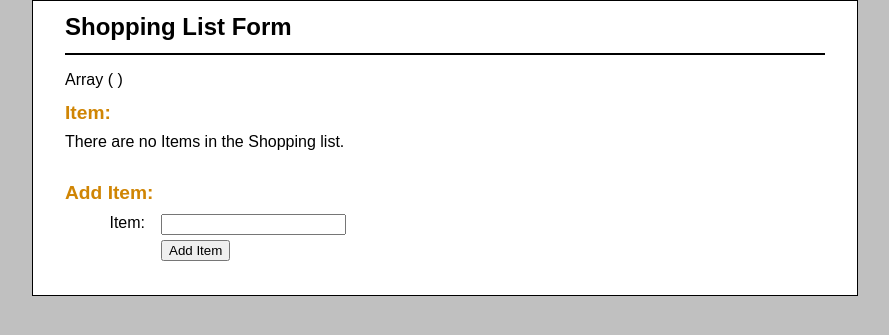
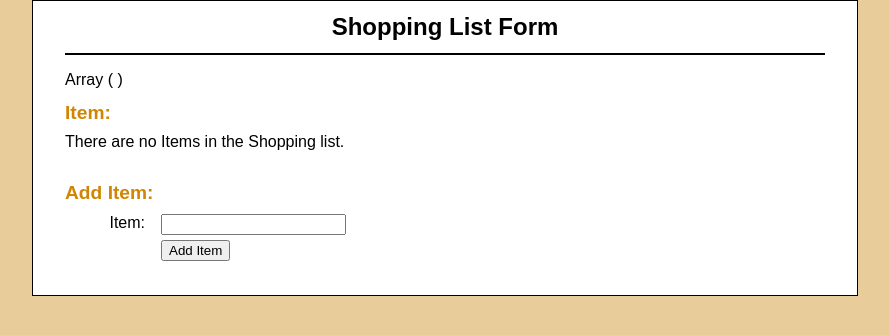
Before and after one commit to ABSZ1/ASSESSMENT, a PHP site: page / in a window 1280 px wide. Shown: the top 335 px of the page, without its empty margins (195-1084 px from the left). Run offline with PHP 8.4, Linux system fonts and the light colour scheme.

Commit message:
Update main.css

```diff
--- a/Shopping Form/main.css
+++ b/Shopping Form/main.css
@@ -1,6 +1,6 @@
 /* the styles for the HTML elements */
 html {
-    background-color: rgb(192, 192, 192);
+    background-color: rgb(232, 205, 155);
 }
 body {
     font-family: Arial, Helvetica, sans-serif;
@@ -15,14 +15,18 @@
     margin: .5em 0 1em;
 }
 header h1 {
+	text-align: center;
     color: black;
+
 }
 main {
     margin-bottom: 1em;
+
 }
 h1 {
     font-size: 150%;
     margin: .5em 0;
+	text-align: center;
 }
 h2 {
     font-size: 120%;
@@ -46,10 +50,12 @@
 }
 a:hover {
     color: rgb(208, 133, 4);
+
 }
 p {
     margin: 0;
     padding-bottom: .5em;
+
 }
 form {
     margin: 0;
@@ -57,6 +63,7 @@
 }
 input[text], select {
     width: 15em;
+	text-align: center;
 }
 label {
     width: 5em;
```
